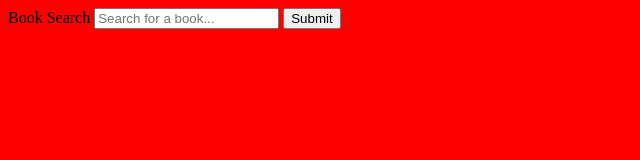
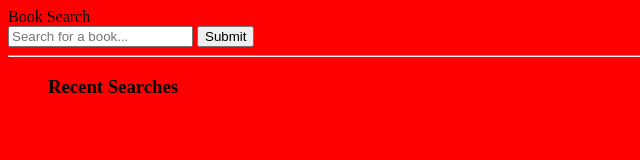
Before and after one commit to veloblank/abandoned-readify-frontend, a plain HTML site: page index.html in a window 1280 px wide. Shown: the whole page, without its empty margins (0-640 px from the left). Drawn offline with Linux system fonts and the light colour scheme.

Commit message:
Link index.js file with index.html.

```diff
--- a/index.html
+++ b/index.html
@@ -13,16 +13,22 @@
   <div class="container">
     <div class="search-bar">
       <form>
-        <label for="search">Book Search</label>
-        <input id="searchtype=" text" placeholder="Search for a book..." />
+        <label for="search">Book Search</label><br>
+        <input id="search" type=" text" placeholder="Search for a book..." />
         <input type="submit" />
       </form>
+      <hr>
     </div>
-    <div class="recent-searches">
+    <ul class="search-container">
+      <h3>Recent Searches</h3>
+      <ul id="recent-searches">
 
-    </div>
+      </ul>
+
+
   </div>
-
+  </div>
+  <script type="module" src="./src/index.js"></script>
 </body>
 
 </html>
```
